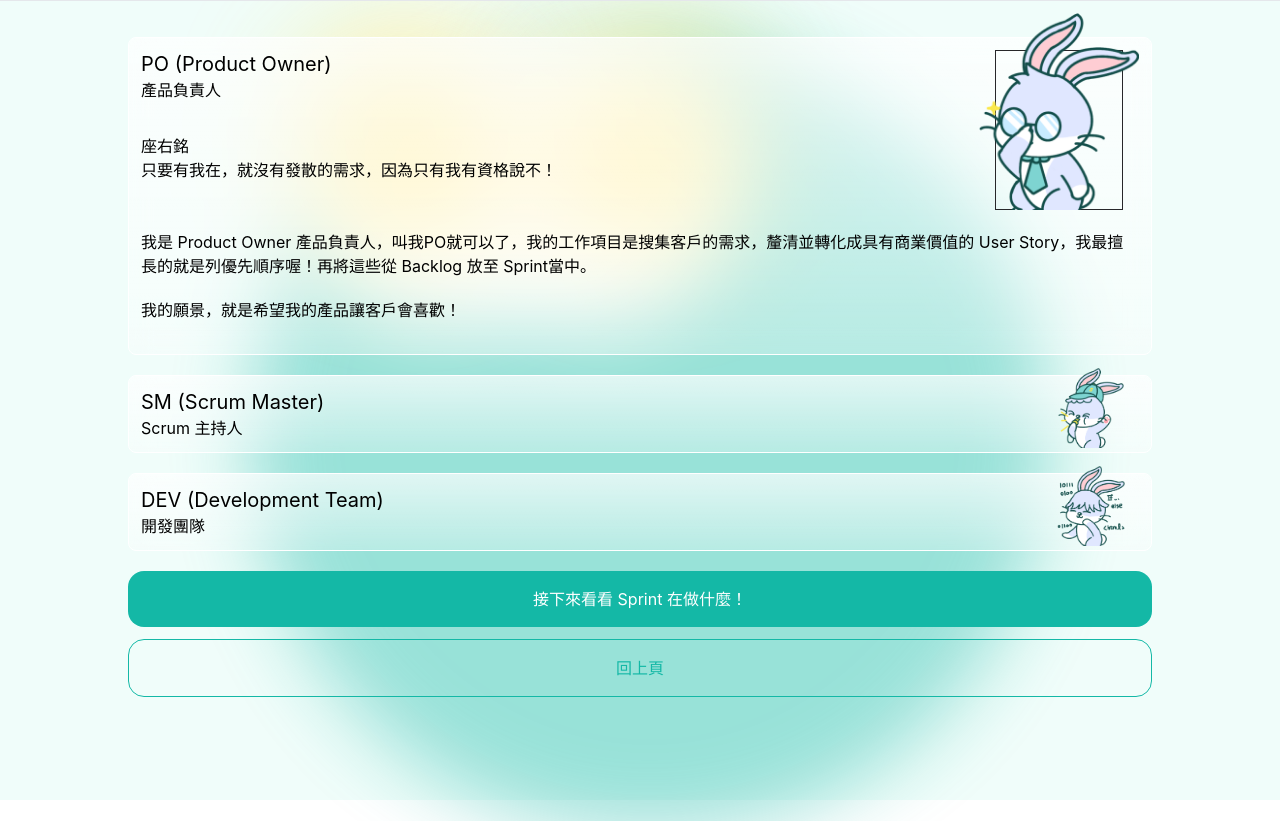
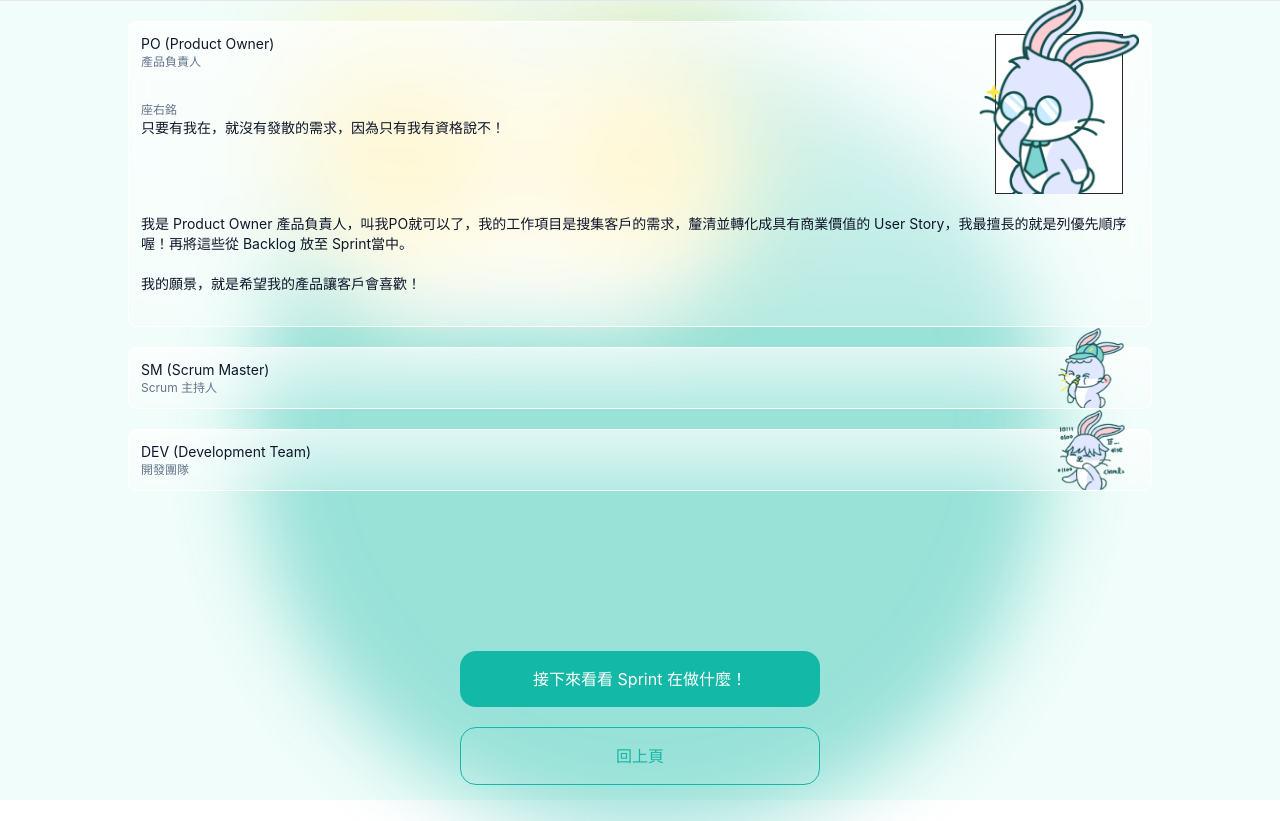
Before and after one commit to alphatero/f2e_scrum_frontend, a React (Create React App) app: page /introduction/role in a window 1280 px wide. Built offline with nearby package versions, Linux system fonts and the light colour scheme.

Commit message:
feat: 調整按鈕與樣式

```diff
--- a/src/views/introduction/Role.jsx
+++ b/src/views/introduction/Role.jsx
@@ -27,15 +27,15 @@ function Child({ card, openState }) {
     <>
       <div className={clsx('w-full flex', openState && 'mb-5')}>
         <div className="flex-1">
-          <h3 className="text-xl">{card.title}</h3>
-          <h6 className={clsx(openState && 'mb-8')}>{card.subtitle}</h6>
+          <h3 className="text-sm text-slate-900">{card.title}</h3>
+          <h6 className={clsx('text-xs text-slate-500', openState && 'mb-8')}>{card.subtitle}</h6>
           <div className={clsx(
             defaultClass,
             openState ? openClass : closeClass,
           )}
           >
-            <h6>{card.introTitle}</h6>
-            <p>{card.introBriefly}</p>
+            <h6 className="text-xs text-slate-500">{card.introTitle}</h6>
+            <p className="text-sm text-slate-900">{card.introBriefly}</p>
           </div>
         </div>
         <div className="flex-none">
@@ -44,7 +44,7 @@ function Child({ card, openState }) {
               openState && (
                 <div className={clsx(
                   'absolute m-auto inset-0',
-                  'border border-zinc-800',
+                  'border border-zinc-800 bg-white',
                   'w-32 h-40',
                 )}
                 />
@@ -54,7 +54,7 @@ function Child({ card, openState }) {
               className={clsx(
                 'absolute m-auto inset-x-0 bottom-0',
                 'transition duration-1000 ease-linear',
-                openState ? 'w-40' : 'top-5 h-20',
+                openState ? 'w-40' : 'top-2 h-20',
               )}
               alt={card.title}
               src={card.img}
@@ -71,7 +71,7 @@ function Child({ card, openState }) {
       )}
       >
         {card.intro.map((part) => (
-          <p key={part} className="mb-5">
+          <p key={part} className="mb-5 text-sm text-slate-900">
             {part}
           </p>
         ))}
@@ -84,6 +84,9 @@ export function Role() {
   const navigate = useNavigate();
   const { cards, button } = RoleInfo;
 
+  const nextPage = () => {
+    navigate('/introduction/guide');
+  };
   const backHome = () => {
     navigate('/');
   };
@@ -91,7 +94,7 @@ export function Role() {
   const [isOpenObj, setIsOpenObj] = useState({ card_0: true, card_1: false, card_2: false });
 
   return (
-    <div className="p-4 mt-5">
+    <div className="flex flex-col h-full p-4 pt-5">
       {
         cards.map((card, idx) => (
           <Frame
@@ -107,10 +110,12 @@ export function Role() {
         ))
       }
 
-      <div className="relative w-full flex justify-center">
-        <Button onClick={backHome} className="w-full max-w-5xl">{button}</Button>
-      </div>
-      <div className="relative w-full flex justify-center mt-3">
+      <div className={clsx(
+        'mt-auto mx-auto w-full md:max-w-[360px]',
+        'flex justify-center items-center flex-col gap-5',
+      )}
+      >
+        <Button onClick={nextPage} className="w-full max-w-5xl">{button}</Button>
         <Button onClick={backHome} className="w-full max-w-5xl" btnType="secondary">回上頁</Button>
       </div>
     </div>
```
